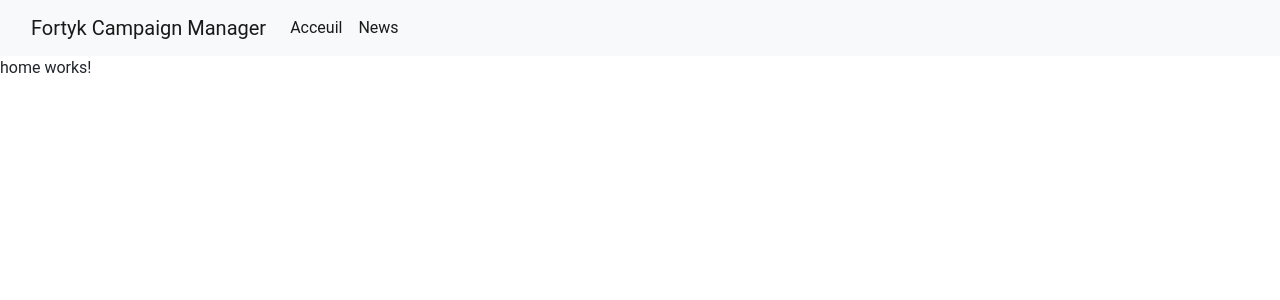
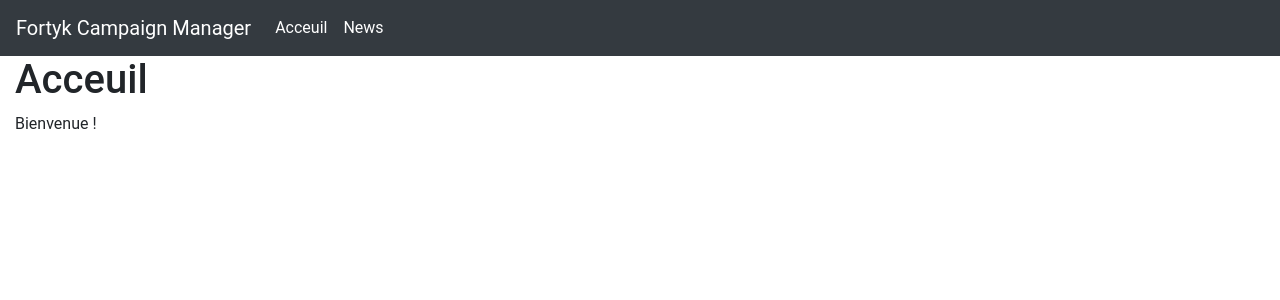
Before and after one commit to ArcangeloD/fortyk-campaign-manager, an Angular app: page / in a window 1280 px wide. Shown: the top 300 px of the page. Built offline with nearby package versions, Linux system fonts and the light colour scheme.

Commit message:
Save for pc switch

```diff
--- a/src/app/app.component.html
+++ b/src/app/app.component.html
@@ -1,2 +1,4 @@
 <app-nav></app-nav>
-<router-outlet></router-outlet>
+<div class="container-fluid">
+  <router-outlet></router-outlet>
+</div>
--- a/src/app/home/home.component.html
+++ b/src/app/home/home.component.html
@@ -1 +1,5 @@
-<p>home works!</p>
+<div class="row">
+  <div class="col-12">
+    <h1>Acceuil</h1>
+    <p>Bienvenue !</p>
+</div>
--- a/src/app/nav/nav.component.html
+++ b/src/app/nav/nav.component.html
@@ -1,5 +1,4 @@
-<nav class="navbar navbar-expand-lg navbar-light bg-light">
-  <div class="container-fluid">
+<nav class="navbar navbar-expand-lg navbar-dark bg-dark sticky-top">
   <a class="navbar-brand" href="#">Fortyk Campaign Manager</a>
   <button class="navbar-toggler" type="button" data-bs-toggle="collapse" data-bs-target="#navbarSupportedContent" aria-controls="navbarSupportedContent" aria-expanded="false" aria-label="Toggle navigation">
     <span class="navbar-toggler-icon"></span>
@@ -14,5 +13,4 @@
       </li>
     </ul>
   </div>
-  </div>
 </nav>
```
Lines whose indentation alone changed are shown as unchanged.
